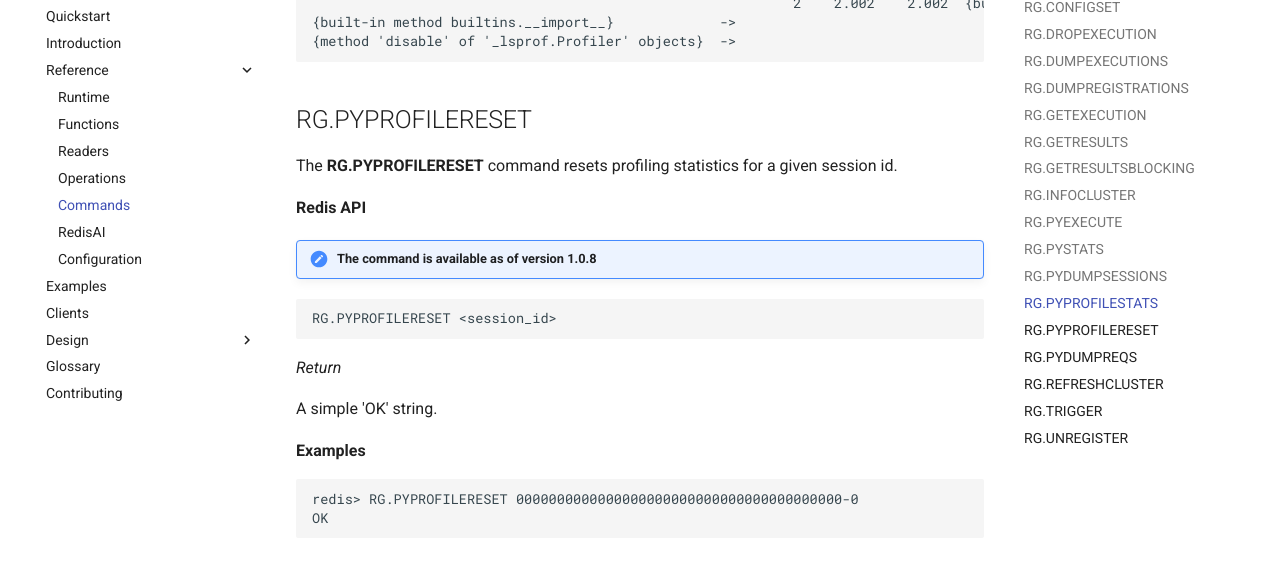
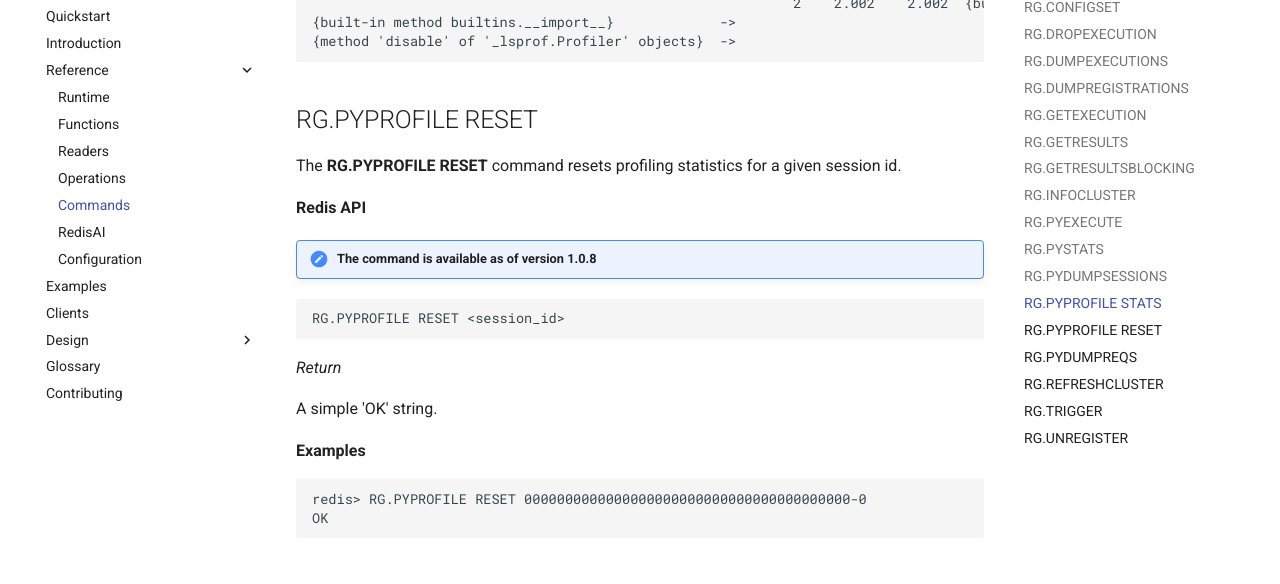
Before and after one commit to RedisGears/RedisGears, an MkDocs documentation site: the page built from docs/commands.md, in a window 1280 px wide and 900 px high, scrolled down 14312 px. Shown: the part 155-739 px from the top of the window. Built offline with MkDocs 1.6.1 and Material for MkDocs 9.7.7, drawn with Linux system fonts in a browser that asks for light colours; comment, search, counter and statistics services are not loaded; some of the changed text lies outside the part shown.

Commit message:
review fixes

````diff
--- a/docs/commands.md
+++ b/docs/commands.md
@@ -19,8 +19,8 @@ The following sections describe the supported commands.
 | [`RG.PYEXECUTE`](#rgpyexecute) | Executes Python functions and registers functions for event-driven processing |
 | [`RG.PYSTATS`](#rgpystats) | Returns memory usage statistics |
 | [`RG.PYDUMPSESSIONS`](#rgpydumpsessions) | Returns a summery of existing python sessions |
-| [`RG.PYPROFILESTATS`](#rgpyprofilestats) | Returns a profiling statistics for a given session id |
-| [`RG.PYPROFILERESET`](#rgpyprofilereset) | Reset profiling statistics for a given session id |
+| [`RG.PYPROFILE STATS`](#rgpyprofilestats) | Returns a profiling statistics for a given session id |
+| [`RG.PYPROFILE RESET`](#rgpyprofilereset) | Reset profiling statistics for a given session id |
 | [`RG.REFRESHCLUSTER`](#rgrefreshcluster) | Refreshes a node's view of the cluster |
 | [`RG.PYDUMPREQS`](#rgpydumpreqs) | Returns detailed information about requirements |
 | [`RG.REFRESHCLUSTER`](#rgrefreshcluster) | Refreshes node's view of the cluster |
@@ -559,15 +559,15 @@ An array that consists of alternating key name and value entries as follows:
          10) 1) "redis-3.5.3-py2.py3-none-any.whl"
 ```
 
-## RG.PYPROFILESTATS
-The **RG.PYPROFILESTATS** command returns a profiling statistics for a given session id. Profiling information are automatically collected when [ProfileExecutions](configuration.md#profileexecutions) are on.
+## RG.PYPROFILE STATS
+The **RG.PYPROFILE STATS** command returns a profiling statistics for a given session id. Profiling information are automatically collected when [ProfileExecutions](configuration.md#profileexecutions) are on.
 
 **Redis API**
 
 !!! note "The command is available as of version 1.0.8"
 
 ```
-RG.PYPROFILESTATS <session_id> [<order_by>]
+RG.PYPROFILE STATS <session_id> [<order_by>]
 ```
 
 _Arguments_
@@ -620,15 +620,15 @@ Function                                          called...
 {method 'disable' of '_lsprof.Profiler' objects}  ->
 ```
 
-## RG.PYPROFILERESET
-The **RG.PYPROFILERESET** command resets profiling statistics for a given session id.
+## RG.PYPROFILE RESET
+The **RG.PYPROFILE RESET** command resets profiling statistics for a given session id.
 
 **Redis API**
 
 !!! note "The command is available as of version 1.0.8"
 
 ```
-RG.PYPROFILERESET <session_id>
+RG.PYPROFILE RESET <session_id>
 ```
 
 _Return_
@@ -638,7 +638,7 @@ A simple 'OK' string.
 **Examples**
 
 ```
-redis> RG.PYPROFILERESET 0000000000000000000000000000000000000000-0
+redis> RG.PYPROFILE RESET 0000000000000000000000000000000000000000-0
 OK
 ```
 
````
Also changed, not shown: 3 other files.
